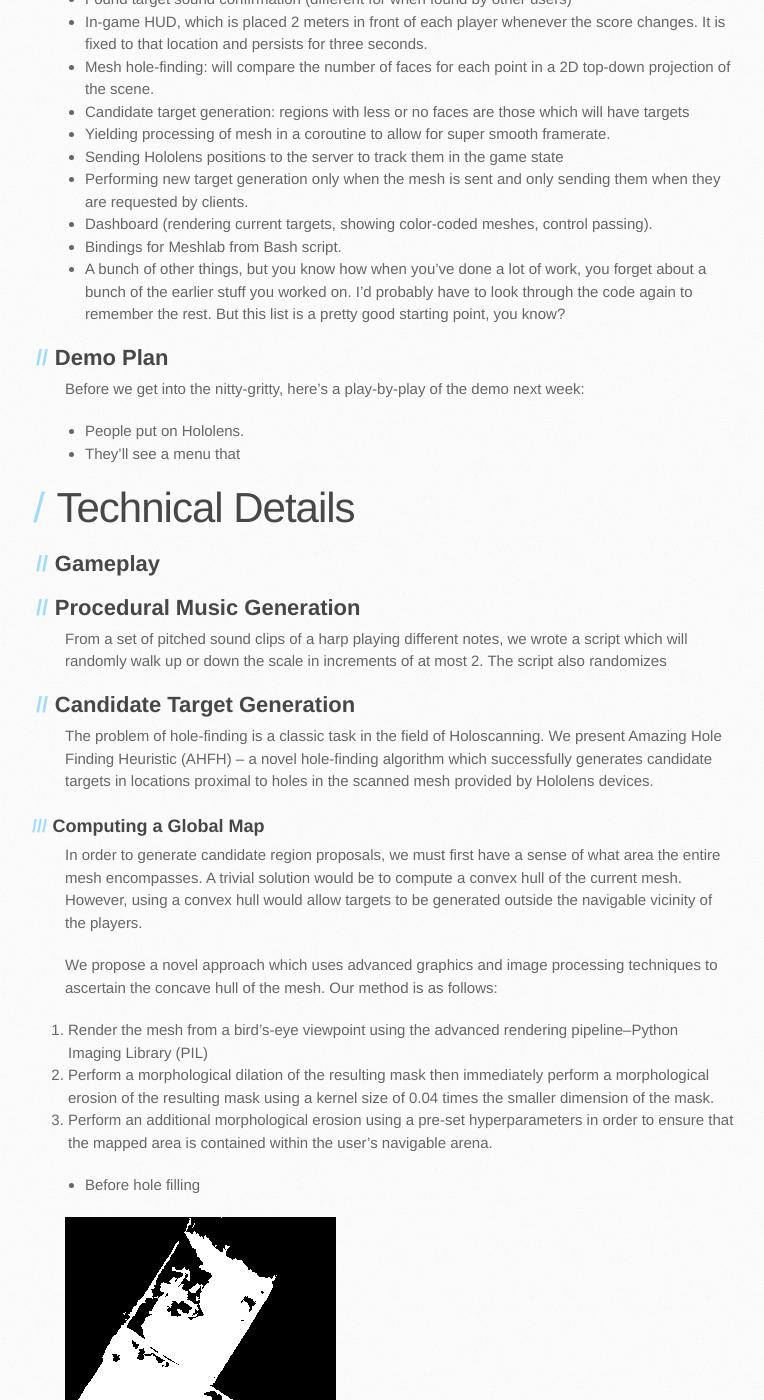
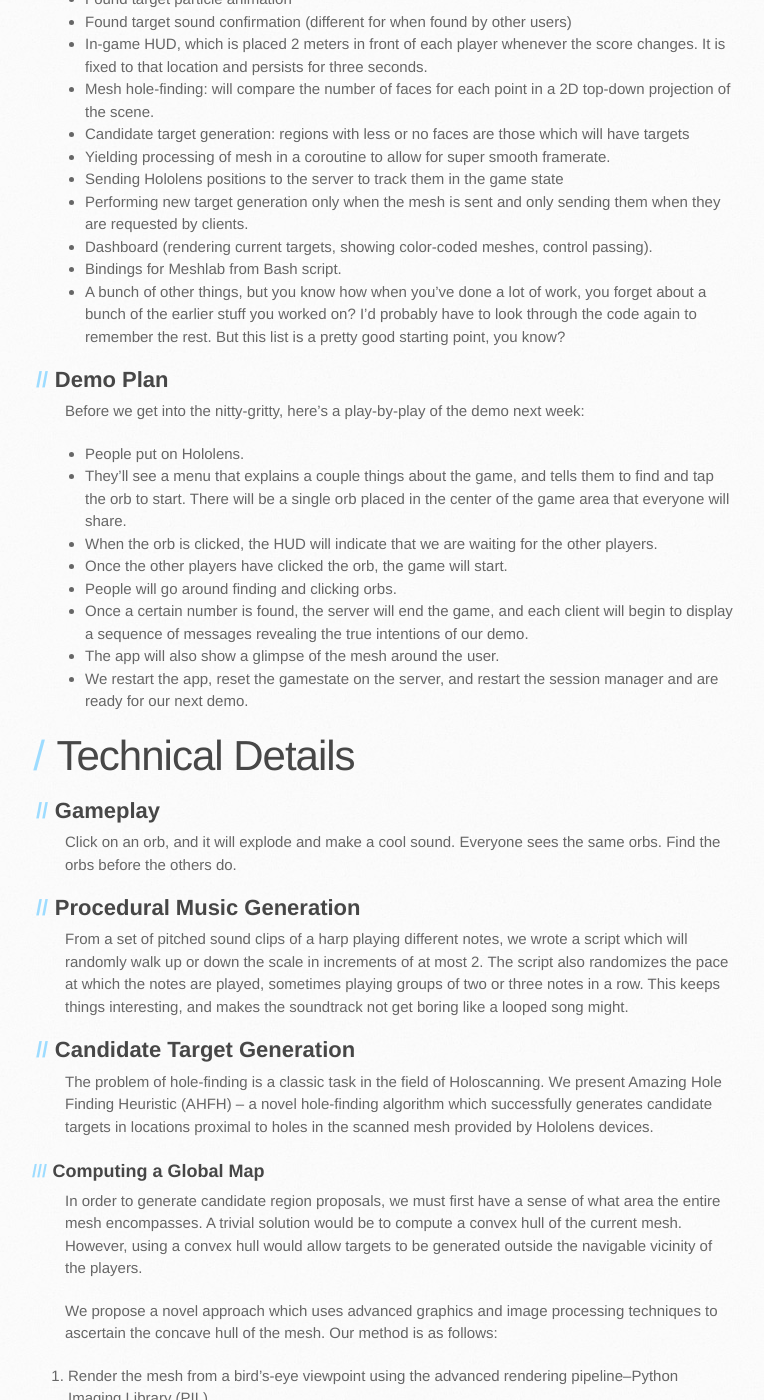
Before and after one commit to holoscanner/holoscanner.github.io, a Jekyll site: the page built from _posts/2016-05-25-week-8.md, in a window 1280 px wide and 1400 px high, scrolled down 1000 px. Shown: the whole window, without its empty margins (80-844 px from the left). Built offline with Jekyll 4.4.1, drawn with Linux system fonts in a browser that asks for light colours; some of the changed text lies outside the part shown.

Commit message:
Intermediate again

```diff
--- a/_posts/2016-05-25-week-8.md
+++ b/_posts/2016-05-25-week-8.md
@@ -14,7 +14,7 @@ Long story short, we now have a working multi-player game with meaningful user i
  * Designed and implemented algorithm for automatic detection of areas in need of scanning.
  * Implemented generation of targets at areas which need scanning
  * Implemented a much improved visualization tool that shows real-time updates of the game state, scores, target positions, Hololens device positions, and individual meshes color-coded by source.
- * Made the game so pretty with animations, sounds, and displays. And I mean **so** pretty.
+ * Made the game so pretty with animations, sounds, and displays. And I mean **so** pretty. I don't have any pictures to show you, but just take my word for it.
 
 ## Breakdown
 
@@ -37,24 +37,30 @@ Long story short, we now have a working multi-player game with meaningful user i
   * Performing new target generation only when the mesh is sent and only sending them when they are requested by clients.
   * Dashboard (rendering current targets, showing color-coded meshes, control passing).
   * Bindings for Meshlab from Bash script.
-  * A bunch of other things, but you know how when you've done a lot of work, you forget about a bunch of the earlier stuff you worked on. I'd probably have to look through the code again to remember the rest. But this list is a pretty good starting point, you know?
+  * A bunch of other things, but you know how when you've done a lot of work, you forget about a bunch of the earlier stuff you worked on? I'd probably have to look through the code again to remember the rest. But this list is a pretty good starting point, you know?
 
 ## Demo Plan
 
 Before we get into the nitty-gritty, here's a play-by-play of the demo next week:
 
   * People put on Hololens.
-  * They'll see a menu that
+  * They'll see a menu that explains a couple things about the game, and tells them to find and tap the orb to start. There will be a single orb placed in the center of the game area that everyone will share.
+  * When the orb is clicked, the HUD will indicate that we are waiting for the other players.
+  * Once the other players have clicked the orb, the game will start.
+  * People will go around finding and clicking orbs.
+  * Once a certain number is found, the server will end the game, and each client will begin to display a sequence of messages revealing the true intentions of our demo.
+  * The app will also show a glimpse of the mesh around the user.
+  * We restart the app, reset the gamestate on the server, and restart the session manager and are ready for our next demo.
 
 # Technical Details
 
 ## Gameplay
 
-
+Click on an orb, and it will explode and make a cool sound. Everyone sees the same orbs. Find the orbs before the others do.
 
 ## Procedural Music Generation
 
-From a set of pitched sound clips of a harp playing different notes, we wrote a script which will randomly walk up or down the scale in increments of at most 2. The script also randomizes
+From a set of pitched sound clips of a harp playing different notes, we wrote a script which will randomly walk up or down the scale in increments of at most 2. The script also randomizes the pace at which the notes are played, sometimes playing groups of two or three notes in a row. This keeps things interesting, and makes the soundtrack not get boring like a looped song might.
 
 ## Candidate Target Generation
 
```
